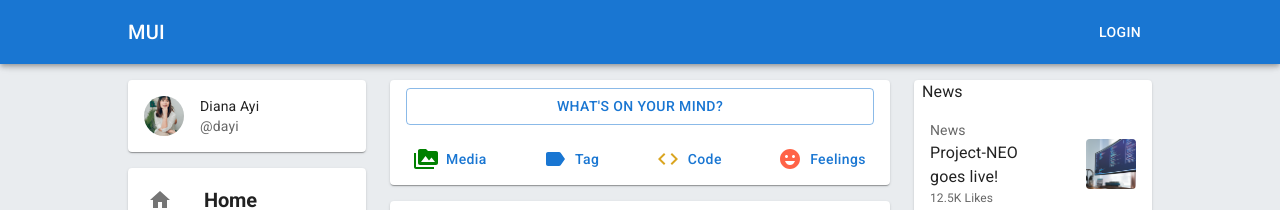
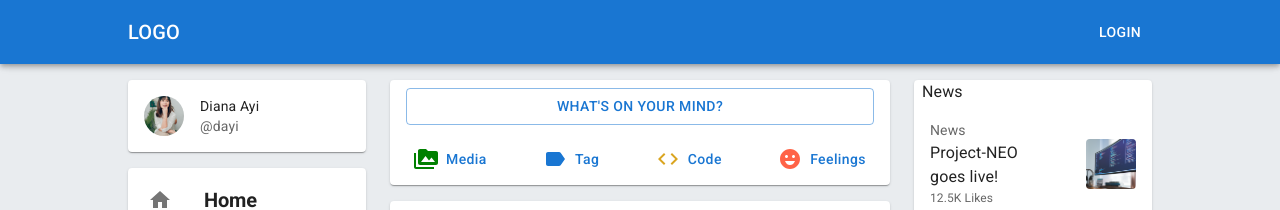
Before and after one commit to jpzambranoleon/project-neo-front-end, a React (Create React App) app: page / in a window 1280 px wide. Shown: the top 210 px of the page. Built offline with nearby package versions, Linux system fonts and the light colour scheme.

Commit message:
updated Navbar.jsx

```diff
--- a/src/components/Navbar.jsx
+++ b/src/components/Navbar.jsx
@@ -60,7 +60,7 @@ const Navbar = () => {
                         <Menu />
                     </IconButton>
                     <Typography variant="h6" component="div" sx={{ flexGrow: 1 }}>
-                        MUI
+                        LOGO
                     </Typography>
                     <Button color="inherit">Login</Button>
                 </Toolbar>
```
